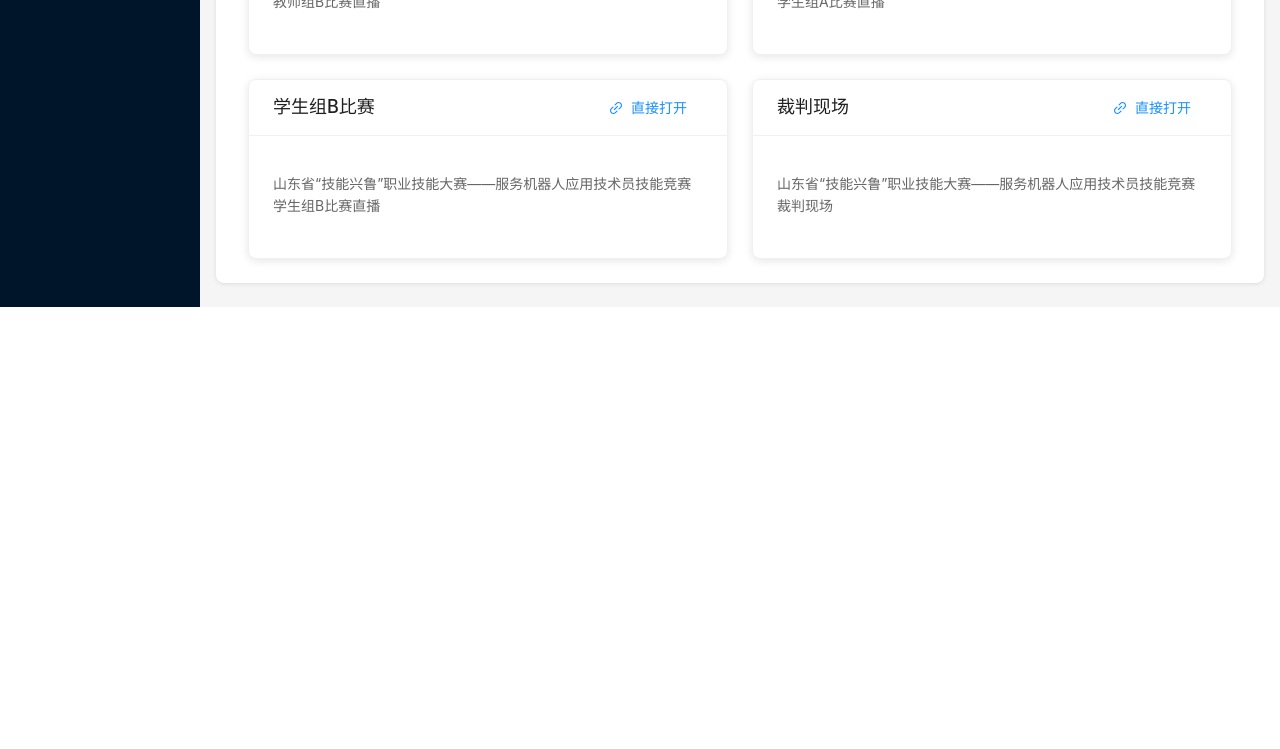
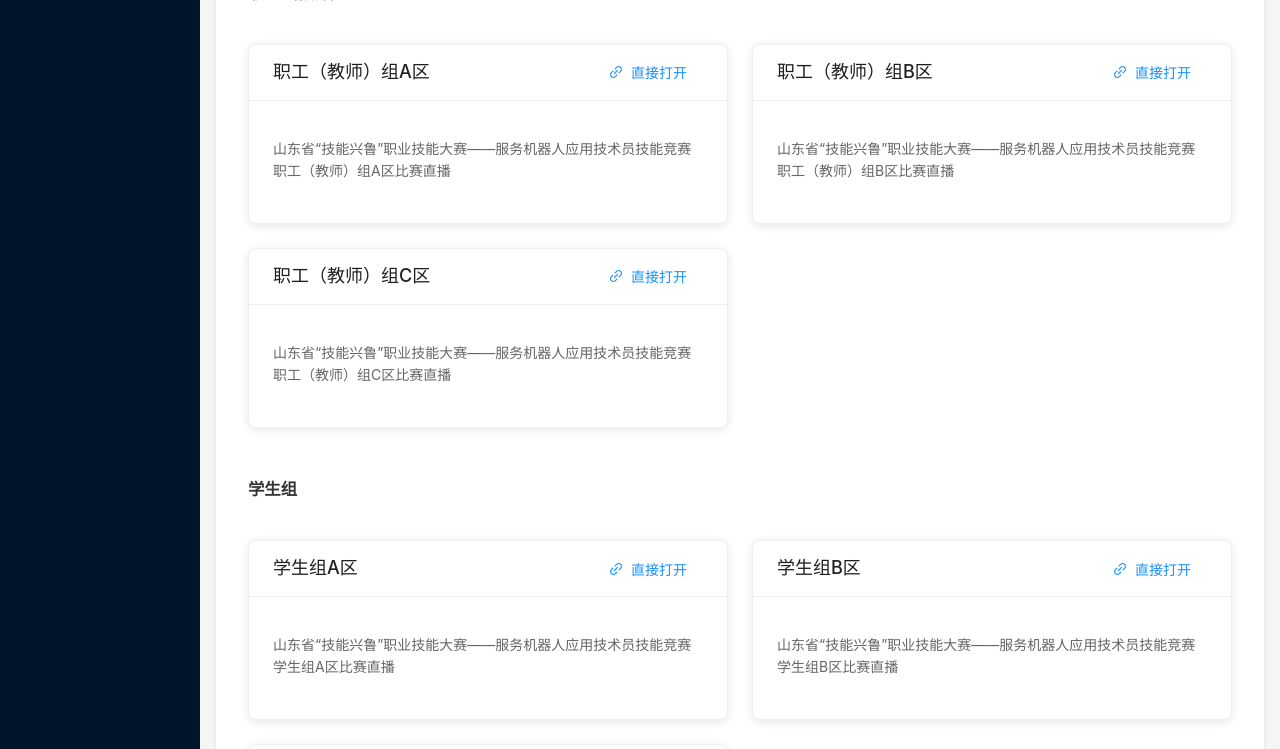
Before and after one commit to Rigelt1/FinAcc_ProMatch, a React (Create React App) app: page /robotapptechbroadcast in a window 1280 px wide. Shown: the part 520-1269 px from the top of the page. Before the commit the page ends 827 px from the top, so only its background shows below. Built offline with nearby package versions, Linux system fonts and the light colour scheme; the HTML template or start-up script is replaced by a standard one.

Commit message:
fix(src): the  code of before online testing

```diff
--- a/src/pages/LoginPage.tsx
+++ b/src/pages/LoginPage.tsx
@@ -43,7 +43,7 @@ const LoginPage: React.FC = () => {
   };
 
   return (
-    <div style={{ maxWidth: 400, margin: '100px auto', padding: 20 }}>
+    <div style={{ maxWidth: 448, margin: '100px auto', padding: 20 }}>
       <h1 style={{ textAlign: 'center', marginBottom: 24 }}>山东省“技能兴鲁”职业技能大赛</h1>
       <Form
         name="login"
--- a/src/pages/RMSBroadcastPage.tsx
+++ b/src/pages/RMSBroadcastPage.tsx
@@ -20,34 +20,52 @@ const RMSBroadcastPage: React.FC = () => {
   // 比赛链接数据
   const matchLinks = [
     {
-      title: '开幕式',
+      title: '风险管理师职业技能赛项开幕式',
       description: '山东省“技能兴鲁”职业技能大赛—风险管理师职业技能竞赛开幕式直播',
-      url: 'https://meeting.tencent.com/dm/wFJDU4Fi7FLJ'
+      url: 'https://meeting.tencent.com/dm/7R2X1Zik5cEF',
+      group:"1"
     },
     {
-      title: '教师组A比赛',
-      description: '山东省“技能兴鲁”职业技能大赛—风险管理师职业技能竞赛教师组A比赛直播',
-      url: 'a'
+      title: '职工（教师）组A区',
+      description: '山东省“技能兴鲁”职业技能大赛—风险管理师职业技能竞赛教师组A区比赛直播',
+      url: 'https://meeting.tencent.com/dm/KVmFQ6oKUEiX',
+      group:"2"
     },
     {
-      title: '教师组B比赛',
-      description: '山东省“技能兴鲁”职业技能大赛—风险管理师职业技能竞赛教师组B比赛直播',
-      url: 'b'
+      title: '职工（教师）组B区',
+      description: '山东省“技能兴鲁”职业技能大赛—风险管理师职业技能竞赛教师组B区比赛直播',
+      url: 'https://meeting.tencent.com/dm/UYUPgi4X0jEq',
+      group:"2"
     },
     {
-      title: '学生组A比赛',
-      description: '山东省“技能兴鲁”职业技能大赛—风险管理师职业技能竞赛学生组A比赛直播',
-      url: 'c'
+      title: '职工（教师）组C区',
+      description: '山东省“技能兴鲁”职业技能大赛—风险管理师职业技能竞赛教师组C区比赛直播',
+      url: 'https://meeting.tencent.com/dm/2b9U7Bpm5DaT',
+      group:"2"
     },
     {
-      title: '学生组B比赛',
-      description: '山东省“技能兴鲁”职业技能大赛—风险管理师职业技能竞赛学生组B比赛直播',
-      url: 'd'
+      title: '学生组A区',
+      description: '山东省“技能兴鲁”职业技能大赛—风险管理师职业技能竞赛学生组A区比赛直播',
+      url: 'https://meeting.tencent.com/dm/RlQF4eOullQE',
+      group:"3"
+    },
+    {
+      title: '学生组B区',
+      description: '山东省“技能兴鲁”职业技能大赛—风险管理师职业技能竞赛学生组B区比赛直播',
+      url: 'https://meeting.tencent.com/dm/h153QXYgNCZr',
+      group:"3"
+    },
+    {
+      title: '学生组C区',
+      description: '山东省“技能兴鲁”职业技能大赛—风险管理师职业技能竞赛学生组C区比赛直播',
+      url: 'https://meeting.tencent.com/dm/63K0QLkP6gQE',
+      group:"3"
     },
     {
       title: '裁判现场',
       description: '山东省“技能兴鲁”职业技能大赛—风险管理师职业技能竞赛裁判现场',
-      url: 'e'
+      url: 'https://meeting.tencent.com/dm/IHOPpPHWvsL8',
+      group:"4"
     }
   ];
 
@@ -105,7 +123,7 @@ const RMSBroadcastPage: React.FC = () => {
             >
               <div style={{ marginRight: 24, cursor: 'pointer' }}>
                 <Avatar icon={<UserOutlined />} />
-                <span style={{ marginLeft: 8 }}>当前用户</span>
+                <span style={{ marginLeft: 8 }}>管理员</span>
               </div>
             </Dropdown>
           </div>
@@ -120,13 +138,36 @@ const RMSBroadcastPage: React.FC = () => {
           }}
           >
           <h2 style={{ fontSize: '24px', marginBottom: '24px', color: '#1890ff' }}>山东省“技能兴鲁”职业技能大赛—风险管理师职业技能竞赛直播</h2>
+          {['1', '2', '3', '4'].map((group) => {
+            const groupLinks = matchLinks.filter(link => link.group === group);
+            if (groupLinks.length === 0) return null;
+            let groupTitle = '';
+            switch (group) {
+              case '1':
+                groupTitle = '开幕式';
+                break;
+              case '2':
+                groupTitle = '职工（教师）组';
+                break;
+              case '3':
+                groupTitle = '学生组';
+                break;
+              case '4':
+                groupTitle = '裁判现场';
+                break;
+              default:
+                break;
+              }
+            return (
+              <div key={group} style={{ marginBottom: '32px' }}>
                 <div style={{
                   display: 'grid',
                   gridTemplateColumns: 'repeat(auto-fill, minmax(320px, 1fr))',
                   gap: 24,
                   padding: '0 8px'
                 }}>
-            {matchLinks.map((link) => (
+                  <h3 style={{ gridColumn: '1 / -1', color: '#333', marginBottom: '16px' }}>{groupTitle}</h3>
+                  {groupLinks.map((link) => (
                     <Card
                       key={link.url}
                       title={<div style={{
@@ -150,11 +191,11 @@ const RMSBroadcastPage: React.FC = () => {
                         </Button>
                       }
                       style={{
-                  width: '100%',
+                        width: group === "1" ? '420px' : '100%',
                         borderRadius: '8px',
                         boxShadow: '0 2px 8px rgba(0, 0, 0, 0.1)',
                         transition: 'all 0.3s ease',
-                  height: expandedCards[link.url] ? '320px' : '180px',
+                        height: expandedCards[link.url] ? '250px' : '180px',
                         overflow: 'hidden'
                       }}
                       hoverable
@@ -181,11 +222,6 @@ const RMSBroadcastPage: React.FC = () => {
                           borderRadius: '6px',
                           border: '1px solid #e6f7ff'
                         }}>
-                    <p style={{
-                      color: '#1890ff',
-                      wordBreak: 'break-all',
-                      marginBottom: '12px'
-                    }}>直播链接: {link.url}</p>
                           <Button
                             type="primary"
                             onClick={(e) => {
@@ -193,7 +229,6 @@ const RMSBroadcastPage: React.FC = () => {
                               window.open(link.url, '_blank');
                             }}
                             style={{
-                        marginTop: '8px',
                               width: '100%'
                             }}
                           >
@@ -204,6 +239,8 @@ const RMSBroadcastPage: React.FC = () => {
                     </Card>
                   ))}
                 </div>
+              </div>
+            )})}
         </Content>
       </Layout>
     </Layout>
--- a/src/pages/RobotAppTechBroadcastPage.tsx
+++ b/src/pages/RobotAppTechBroadcastPage.tsx
@@ -20,34 +20,52 @@ const RobotAppTechBroadcastPage: React.FC = () => {
   // 比赛链接数据
   const matchLinks = [
     {
-      title: '开幕式',
+      title: '服务机器人应用技术员赛项开幕式',
       description: '山东省“技能兴鲁”职业技能大赛——服务机器人应用技术员技能竞赛开幕式直播',
-      url: 'https://meeting.tencent.com/dm/wFJDU4Fi7FLJ'
+      url: 'https://meeting.tencent.com/dm/7R2X1Zik5cEF',
+      group:"1"
     },
     {
-      title: '教师组A比赛',
-      description: '山东省“技能兴鲁”职业技能大赛——服务机器人应用技术员技能竞赛教师组A比赛直播',
-      url: 'a'
+      title: '职工（教师）组A区',
+      description: '山东省“技能兴鲁”职业技能大赛——服务机器人应用技术员技能竞赛职工（教师）组A区比赛直播',
+      url: 'https://meeting.tencent.com/dm/KVmFQ6oKUEiX',
+      group:"2"
     },
     {
-      title: '教师组B比赛',
-      description: '山东省“技能兴鲁”职业技能大赛——服务机器人应用技术员技能竞赛教师组B比赛直播',
-      url: 'b'
+      title: '职工（教师）组B区',
+      description: '山东省“技能兴鲁”职业技能大赛——服务机器人应用技术员技能竞赛职工（教师）组B区比赛直播',
+      url: 'https://meeting.tencent.com/dm/UYUPgi4X0jEq',
+      group:"2"
     },
     {
-      title: '学生组A比赛',
-      description: '山东省“技能兴鲁”职业技能大赛——服务机器人应用技术员技能竞赛学生组A比赛直播',
-      url: 'c'
+      title: '职工（教师）组C区',
+      description: '山东省“技能兴鲁”职业技能大赛——服务机器人应用技术员技能竞赛职工（教师）组C区比赛直播',
+      url: 'https://meeting.tencent.com/dm/2b9U7Bpm5DaT',
+      group:"2"
     },
     {
-      title: '学生组B比赛',
-      description: '山东省“技能兴鲁”职业技能大赛——服务机器人应用技术员技能竞赛学生组B比赛直播',
-      url: 'd'
+      title: '学生组A区',
+      description: '山东省“技能兴鲁”职业技能大赛——服务机器人应用技术员技能竞赛学生组A区比赛直播',
+      url: 'https://meeting.tencent.com/dm/RlQF4eOullQE',
+      group:"3"
     },
     {
-      title: '裁判现场',
+      title: '学生组B区',
+      description: '山东省“技能兴鲁”职业技能大赛——服务机器人应用技术员技能竞赛学生组B区比赛直播',
+      url: 'https://meeting.tencent.com/dm/h153QXYgNCZr',
+      group:"3"
+    },
+    {
+      title: '学生组C区',
+      description: '山东省“技能兴鲁”职业技能大赛——服务机器人应用技术员技能竞赛学生组C区比赛直播',
+      url: 'https://meeting.tencent.com/dm/63K0QLkP6gQE',
+      group:"3"
+    },
+    {
+      title: '竞赛裁判现场',
       description: '山东省“技能兴鲁”职业技能大赛——服务机器人应用技术员技能竞赛裁判现场',
-      url: 'e'
+      url: 'https://meeting.tencent.com/dm/IHOPpPHWvsL8',
+      group:"4"
     }
   ];
 
@@ -105,7 +123,7 @@ const RobotAppTechBroadcastPage: React.FC = () => {
             >
               <div style={{ marginRight: 24, cursor: 'pointer' }}>
                 <Avatar icon={<UserOutlined />} />
-                <span style={{ marginLeft: 8 }}>当前用户</span>
+                <span style={{ marginLeft: 8 }}>管理员</span>
               </div>
             </Dropdown>
           </div>
@@ -120,13 +138,37 @@ const RobotAppTechBroadcastPage: React.FC = () => {
           }}
           >
           <h2 style={{ fontSize: '24px', marginBottom: '24px', color: '#1890ff' }}>山东省“技能兴鲁”职业技能大赛——服务机器人应用技术员技能竞赛直播</h2>
+          {['1', '2', '3', '4'].map((group) => {
+            const groupLinks = matchLinks.filter(link => link.group === group);
+            if (groupLinks.length === 0) return null;
+            let groupTitle = '';
+            switch (group) {
+              case '1':
+                groupTitle = '开幕式';
+                break;
+              case '2':
+                groupTitle = '职工（教师）组';
+                break;
+              case '3':
+                groupTitle = '学生组';
+                break;
+              case '4':
+                groupTitle = '裁判现场';
+                break;
+              default:
+                break;
+              }
+
+            return (
+              <div key={group} style={{ marginBottom: '32px' }}>
                 <div style={{
                   display: 'grid',
                   gridTemplateColumns: 'repeat(auto-fill, minmax(320px, 1fr))',
                   gap: 24,
                   padding: '0 8px'
                 }}>
-            {matchLinks.map((link) => (
+                  <h3 style={{ gridColumn: '1 / -1', color: '#333', marginBottom: '16px' }}>{groupTitle}</h3>
+                  {groupLinks.map((link) => (
                     <Card
                       key={link.url}
                       title={<div style={{
@@ -150,11 +192,11 @@ const RobotAppTechBroadcastPage: React.FC = () => {
                         </Button>
                       }
                       style={{
-                  width: '100%',
+                        width: group === "1" ? '430px' : '100%',
                         borderRadius: '8px',
                         boxShadow: '0 2px 8px rgba(0, 0, 0, 0.1)',
                         transition: 'all 0.3s ease',
-                  height: expandedCards[link.url] ? '320px' : '180px',
+                        height: expandedCards[link.url] ? '250px' : '180px',
                         overflow: 'hidden'
                       }}
                       hoverable
@@ -181,11 +223,6 @@ const RobotAppTechBroadcastPage: React.FC = () => {
                           borderRadius: '6px',
                           border: '1px solid #e6f7ff'
                         }}>
-                    <p style={{
-                      color: '#1890ff',
-                      wordBreak: 'break-all',
-                      marginBottom: '12px'
-                    }}>直播链接: {link.url}</p>
                           <Button
                             type="primary"
                             onClick={(e) => {
@@ -193,7 +230,6 @@ const RobotAppTechBroadcastPage: React.FC = () => {
                               window.open(link.url, '_blank');
                             }}
                             style={{
-                        marginTop: '8px',
                               width: '100%'
                             }}
                           >
@@ -204,6 +240,8 @@ const RobotAppTechBroadcastPage: React.FC = () => {
                     </Card>
                   ))}
                 </div>
+              </div>
+            )})}
         </Content>
       </Layout>
     </Layout>
```
Lines whose indentation alone changed are shown as unchanged.
